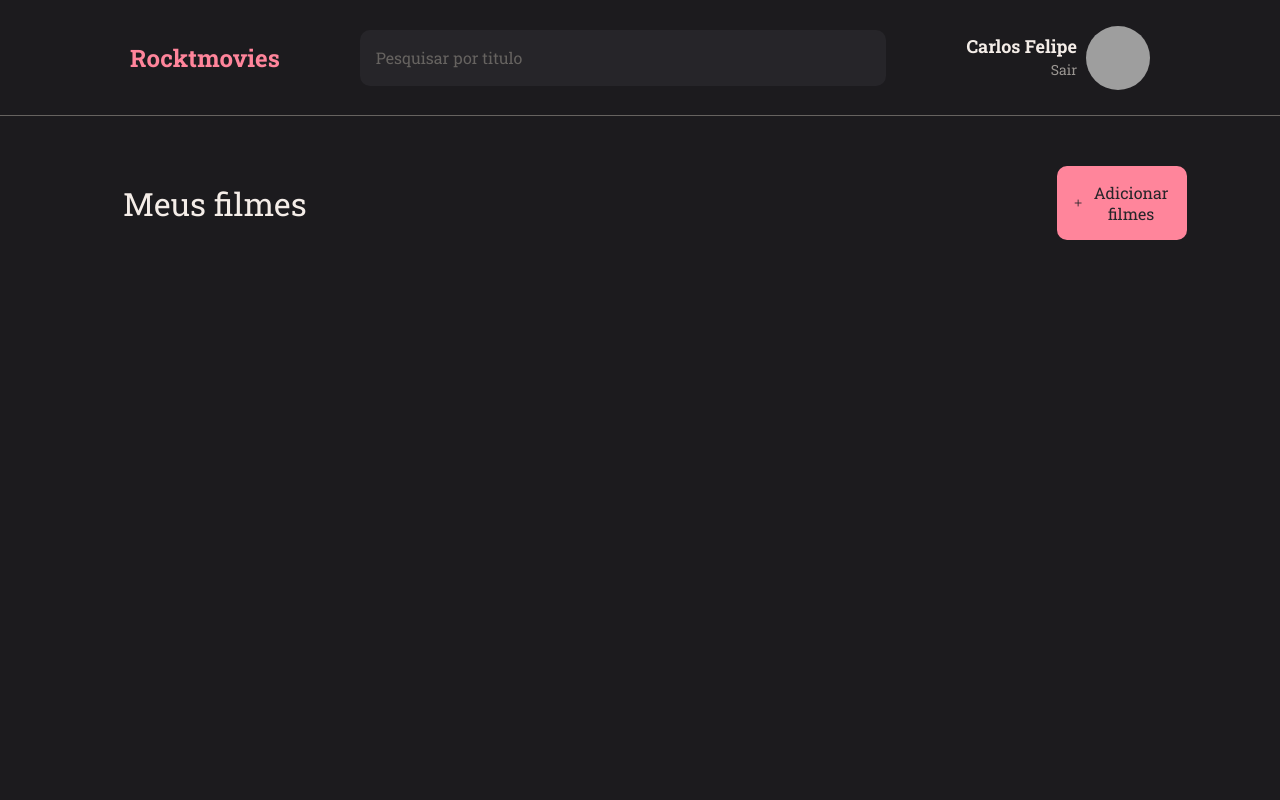
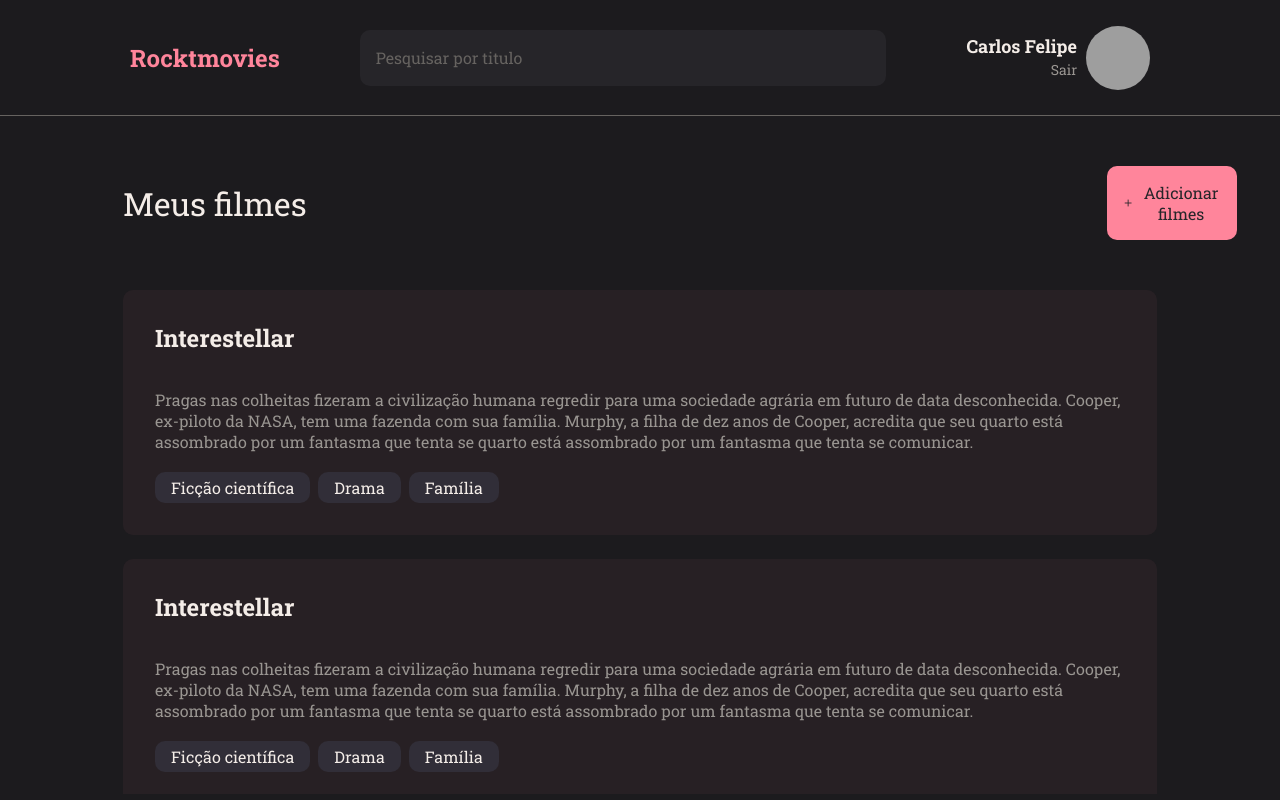
Before and after one commit to Felipe-Monte/project-movies, a React (Vite) app: page / in a window 1280 px wide. Built offline with nearby package versions, Linux system fonts and the light colour scheme; grey boxes are pictures that could not be loaded.

Commit message:
create home and tags

```diff
--- /dev/null
+++ b/src/components/Card/index.jsx
@@ -0,0 +1,21 @@
+import { Container } from './styles'
+
+import { Tag } from '../../components/Tag'
+
+export function Card({ data, ...rest }) {
+  return (
+    <Container {...rest}>
+      <h1>{data.title}</h1>
+      <p>{data.text}</p>
+
+      {
+        data.tags &&
+        <footer>
+          {
+            data.tags.map(tag => <Tag key={tag.id} title={tag.name} />)
+          }
+        </footer>
+      }
+    </Container >
+  )
+}
--- /dev/null
+++ b/src/components/Card/styles.js
@@ -0,0 +1,39 @@
+import styled from 'styled-components'
+
+export const Container = styled.button`
+  width: 100%;
+  margin-bottom: 24px;
+
+  padding: 32px;
+
+  text-align: left;
+
+  border: none;
+  background-color: ${({ theme }) => theme.COLORS.BACKGROUND_700};
+  border-radius: 10px;
+
+
+  > h1 {
+    margin-bottom: 35px;
+
+    color: ${({ theme }) => theme.COLORS.WHITE};
+    font-size: 24px;
+    font-weight: 700;
+  }
+
+  > p {
+    margin-bottom: 20px;
+
+    color: ${({ theme }) => theme.COLORS.GRAY_100};
+    font-size: 16px;
+    font-weight: 400;
+  }
+
+  > footer {
+    display: flex;
+    align-items: center;
+    gap: 8px;
+
+    width: 100%;
+  }
+`
--- /dev/null
+++ b/src/components/Tag/index.jsx
@@ -0,0 +1,9 @@
+import { Container } from './styles'
+
+export function Tag({ title, ...rest }) {
+  return (
+    <Container {...rest}>
+      {title}
+    </Container>
+  )
+}
--- /dev/null
+++ b/src/components/Tag/styles.js
@@ -0,0 +1,10 @@
+import styled from 'styled-components'
+
+export const Container = styled.span`
+  padding: 5px 16px;
+
+  background-color: ${({ theme }) => theme.COLORS.GRAY_400};
+  color: ${({ theme }) => theme.COLORS.WHITE};
+
+  border-radius: 10px;
+`
--- a/src/pages/Home/index.jsx
+++ b/src/pages/Home/index.jsx
@@ -4,18 +4,47 @@ import { FiPlus } from 'react-icons/fi'
 import { Header } from "../../components/Header";
 import { Button } from "../../components/Button";
 
+import { Card } from "../../components/Card";
+
 export function Home() {
   return (
     <Container>
       <Header />
 
+      <div>
+        <h2>Meus filmes</h2>
+        <Button title='Adicionar filmes' icon={FiPlus} />
+      </div>
+
       <main>
         <Content>
-          <div>
-            <h2>Meus filmes</h2>
-            <Button title='Adicionar filmes' icon={FiPlus}/>
-          </div>
-
+          <Card data={{
+            title: "Interestellar",
+            text: "Pragas nas colheitas fizeram a civilização humana regredir para uma sociedade agrária em futuro de data desconhecida. Cooper, ex-piloto da NASA, tem uma fazenda com sua família. Murphy, a filha de dez anos de Cooper, acredita que seu quarto está assombrado por um fantasma que tenta se quarto está assombrado por um fantasma que tenta se comunicar.",
+            tags: [
+              { id: "1", name: "Ficção científica" },
+              { id: "2", name: "Drama" },
+              { id: "3", name: "Família" }
+            ]
+          }} />
+          <Card data={{
+            title: "Interestellar",
+            text: "Pragas nas colheitas fizeram a civilização humana regredir para uma sociedade agrária em futuro de data desconhecida. Cooper, ex-piloto da NASA, tem uma fazenda com sua família. Murphy, a filha de dez anos de Cooper, acredita que seu quarto está assombrado por um fantasma que tenta se quarto está assombrado por um fantasma que tenta se comunicar.",
+            tags: [
+              { id: "1", name: "Ficção científica" },
+              { id: "2", name: "Drama" },
+              { id: "3", name: "Família" }
+            ]
+          }} />
+          <Card data={{
+            title: "Interestellar",
+            text: "Pragas nas colheitas fizeram a civilização humana regredir para uma sociedade agrária em futuro de data desconhecida. Cooper, ex-piloto da NASA, tem uma fazenda com sua família. Murphy, a filha de dez anos de Cooper, acredita que seu quarto está assombrado por um fantasma que tenta se quarto está assombrado por um fantasma que tenta se comunicar.",
+            tags: [
+              { id: "1", name: "Ficção científica" },
+              { id: "2", name: "Drama" },
+              { id: "3", name: "Família" }
+            ]
+          }} />
         </Content>
       </main>
     </Container>
--- a/src/pages/Home/styles.js
+++ b/src/pages/Home/styles.js
@@ -1,26 +1,38 @@
 import styled from 'styled-components'
 
 export const Container = styled.div`
+  width: 100%;
+  height: 100vh;
 
+  > main {
+    padding: 0 123px ;
+  }
+
+  > div {
+    display: flex;
+    align-items: center;
+    justify-content: space-around;
+    gap: 800px;
+
+    padding: 50px 123px;
+
+    > h2 {
+      color: ${({ theme }) => theme.COLORS.WHITE};
+      font-size: 32px;
+      font-weight: 400;
+      white-space: nowrap;
+    }
+
+    > button {
+      width: 207px;
+    }
+  }
 `
 
 export const Content = styled.div`
   width: 100%;
 
-
-  > div {
-    display: flex;
-    align-items: center;
-    justify-content: space-around;
-    gap: 750px;
-
-    padding: 50px 123px;
-
-    > h2 {
-      color: ${({theme}) => theme.COLORS.WHITE};
-      font-size: 32px;
-      font-weight: 400;
-      white-space: nowrap;
-    }
-  }
+  /* padding: 0 123px; */
+  height: 63vh;
+  overflow-y: auto;
 `
--- a/src/styles/theme.js
+++ b/src/styles/theme.js
@@ -9,6 +9,7 @@ export default {
 
     GRAY_100: "#999591",
     GRAY_300: "#666360",
+    GRAY_400: "#312E38",
 
     BLACK: "#0D0C0F"
   }
```
